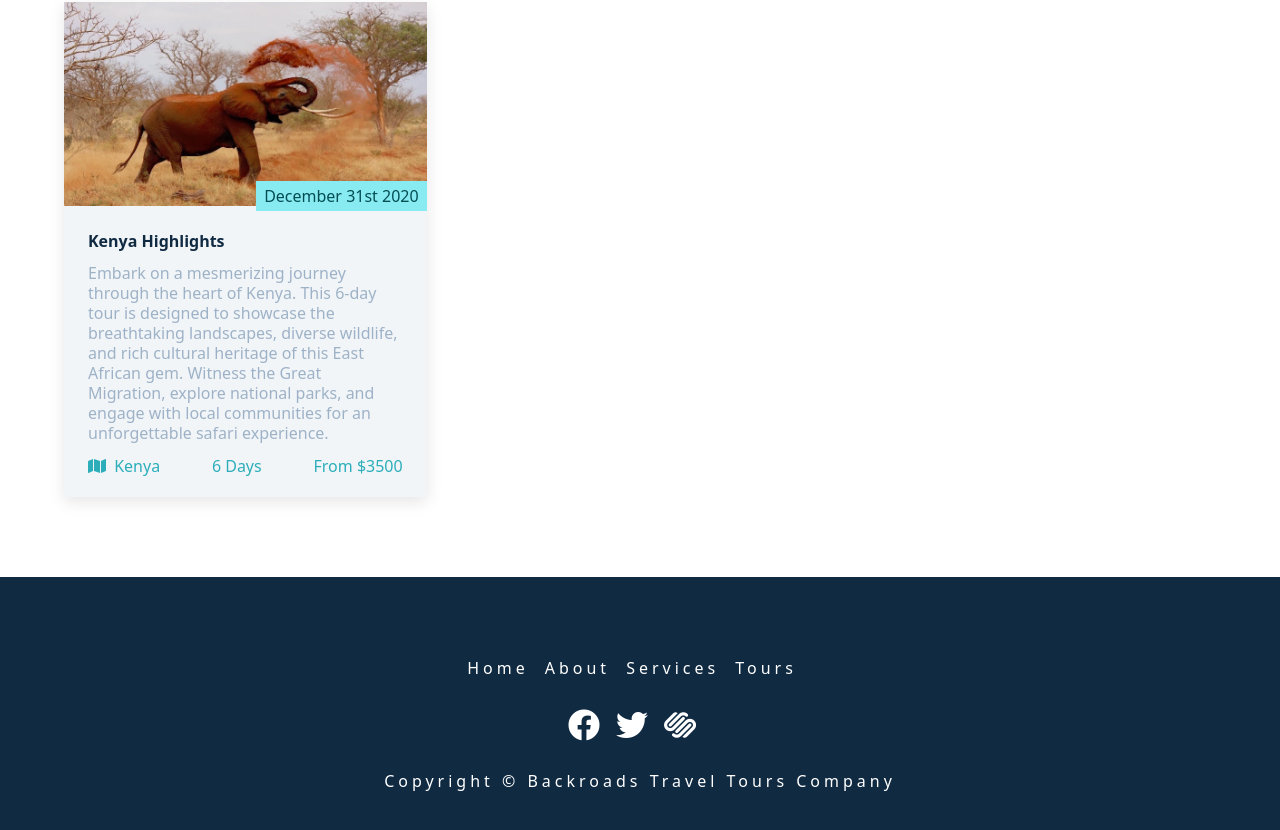
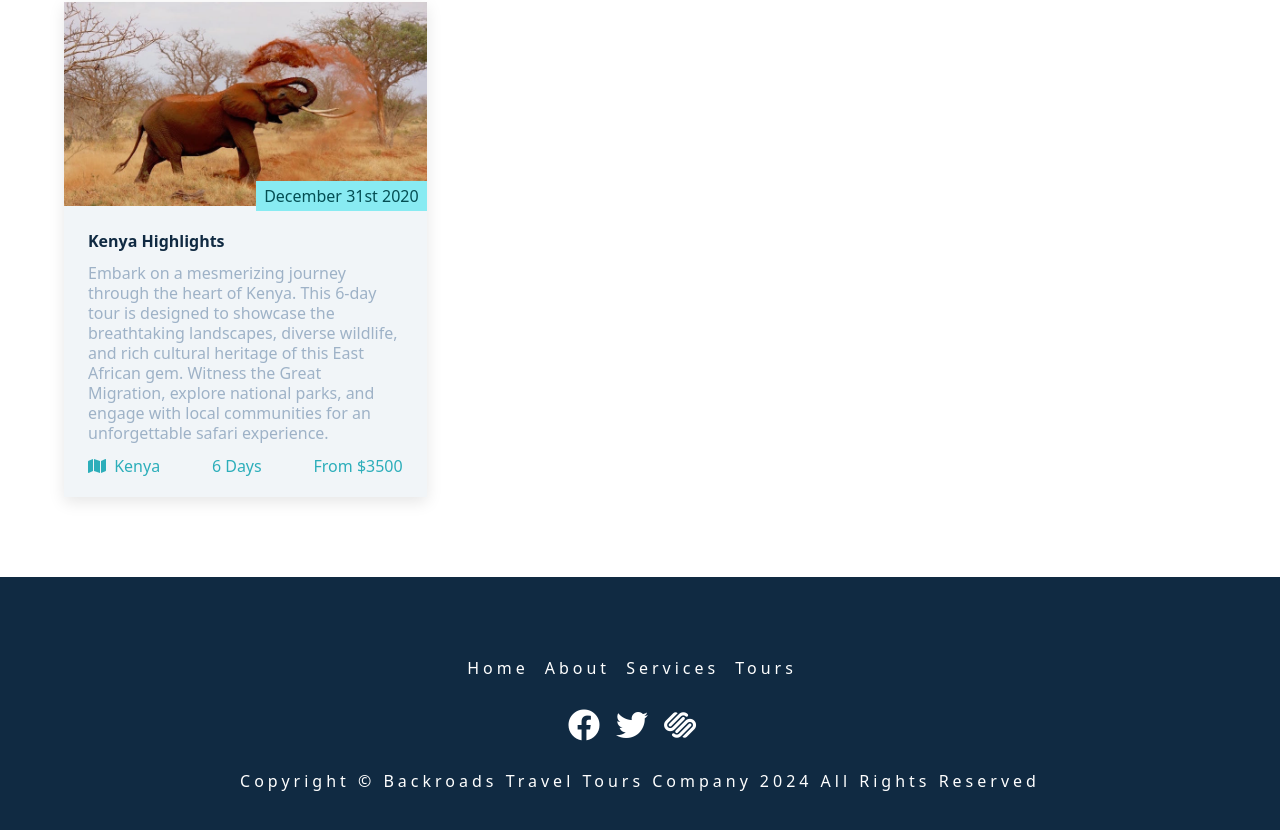
Before and after one commit to Meetkamal256/Backroads-websiteV2, a React (Create React App) app in the folder backroads/: page / in a window 1280 px wide. Shown: the part 2724-3554 px from the top of the page. Built offline with nearby package versions, Linux system fonts and the light colour scheme.

Commit message:
added javascript to  show current year in footer

```diff
--- a/backroads/src/components/Footer.js
+++ b/backroads/src/components/Footer.js
@@ -31,7 +31,7 @@ function Footer() {
       </ul>
       <p className="copyright">
         copyright &copy; Backroads travel tours company
-        {/* <span id="date">{new Date().getFullYear()}</span> all rights reserved */}
+        <span id="date">{new Date().getFullYear()}</span> all rights reserved
       </p>
     </footer>
   );
```
